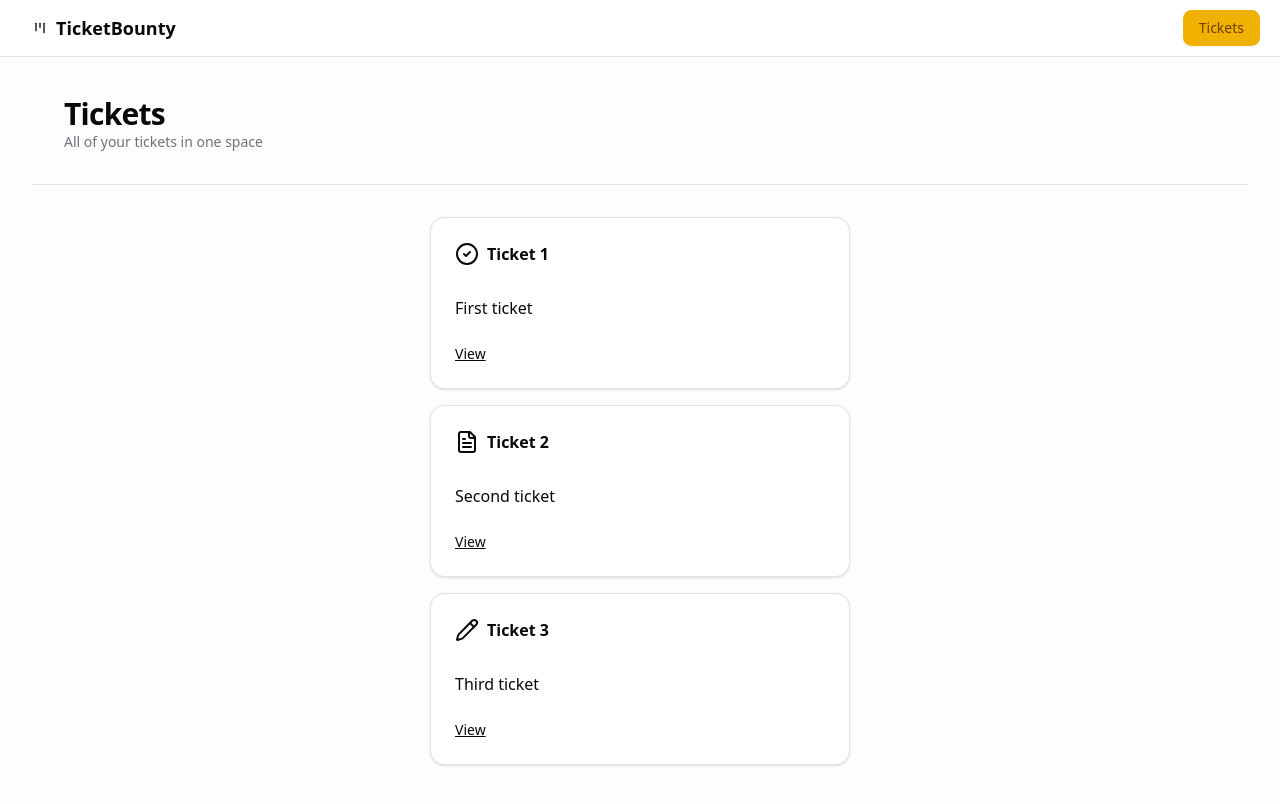
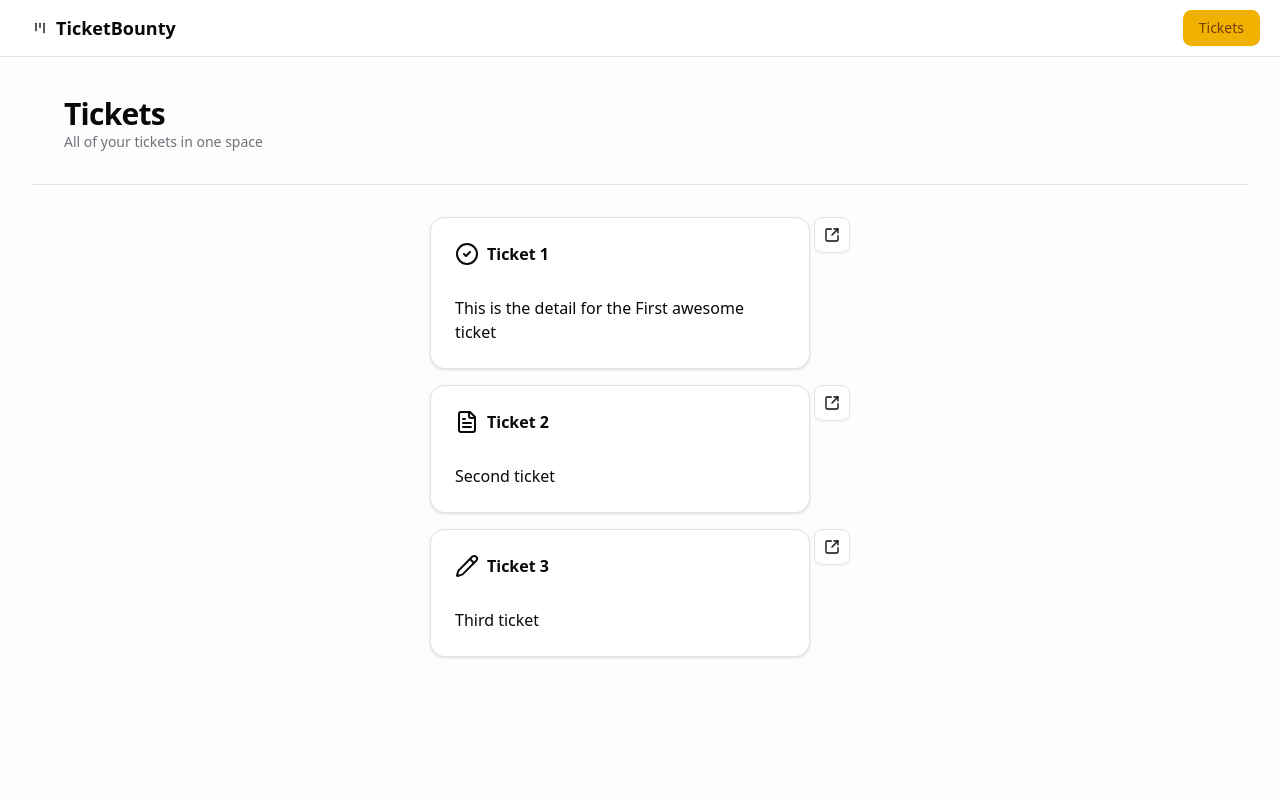
Before and after one commit to zanthrash/the-road-to-next-app, a Next.js app: page /tickets in a window 1280 px wide. Shown: the top 804 px of the page. Built offline with nearby package versions, Linux system fonts and the light colour scheme.

Commit message:
feat: enhance TicketItem component with detail view and add next-themes dependency

```diff
--- a/package.json
+++ b/package.json
@@ -17,6 +17,7 @@
     "clsx": "^2.1.1",
     "lucide-react": "^0.542.0",
     "next": "15.5.2",
+    "next-themes": "^0.4.6",
     "react": "19.1.0",
     "react-dom": "19.1.0",
     "tailwind-merge": "^3.3.1"
--- a/src/app/tickets/[ticketId]/page.tsx
+++ b/src/app/tickets/[ticketId]/page.tsx
@@ -2,6 +2,7 @@
 import { Placeholder } from "@/components/placeholder";
 import { Button } from "@/components/ui/button";
 import { initialTickets } from "@/data";
+import { TicketItem } from "@/features/ticket/component/ticket-item";
 
 type TicketPageProps = {
   params: Promise<{
@@ -28,9 +29,8 @@
   }
 
   return (
-    <div>
-      <h2 className="text-lg">{ticket.title}</h2>
-      <p className="text-sm">{ticket.content}</p>
+    <div className="flex justify-center animate-fade-from-top">
+      <TicketItem ticket={ticket} isDetail />
     </div>
   );
 };
--- a/src/data.ts
+++ b/src/data.ts
@@ -4,7 +4,7 @@
   {
     id: "1",
     title: "Ticket 1",
-    content: "First ticket",
+    content: "This is the detail for the First awesome ticket",
     status: "DONE" as const,
   },
   {
--- a/src/features/ticket/component/ticket-item.tsx
+++ b/src/features/ticket/component/ticket-item.tsx
@@ -1,22 +1,34 @@
+import { clsx } from "clsx";
+import { LucideSquareArrowOutUpRight } from "lucide-react";
 import Link from "next/link";
-import {
-  Card,
-  CardContent,
-  CardFooter,
-  CardHeader,
-  CardTitle,
-} from "@/components/ui/card";
+import { Button } from "@/components/ui/button";
+import { Card, CardContent, CardHeader, CardTitle } from "@/components/ui/card";
 import { TICKET_ICONS } from "@/features/ticket/constants";
 import { Ticket } from "@/features/ticket/types";
 import { ticketPath } from "@/paths";
 
 type TicketItemProps = {
   ticket: Ticket;
+  isDetail?: boolean;
 };
 
-export const TicketItem = ({ ticket }: TicketItemProps) => {
+export const TicketItem = ({ ticket, isDetail }: TicketItemProps) => {
+  const detailButton = (
+    <Button variant="outline" asChild size="icon">
+      <Link href={ticketPath(ticket.id)} className="text-sm">
+        <LucideSquareArrowOutUpRight className="h-4 w-4" />
+      </Link>
+    </Button>
+  );
+
   return (
-    <Card className="w-full max-w-[420px]">
+    <div
+      className={clsx("w-full flex gap-x-1", {
+        "max-w-[580px]": isDetail,
+        "max-w-[420px]": !isDetail,
+      })}
+    >
+      <Card className="w-full">
         <CardHeader>
           <CardTitle className="flex gap-x-2 items-center">
             <span>{TICKET_ICONS[ticket.status]}</span>
@@ -24,15 +36,18 @@
           </CardTitle>
         </CardHeader>
         <CardContent>
-        <span className="line-clamp-3 whitespace-break-spaces">
+          <span
+            className={clsx("whitespace-break-spaces", {
+              "line-clamp-3": !isDetail,
+            })}
+          >
             {ticket.content}
           </span>
         </CardContent>
-      <CardFooter>
-        <Link href={ticketPath(ticket.id)} className="text-sm underline">
-          View
-        </Link>
-      </CardFooter>
       </Card>
+      {isDetail ? null : (
+        <div className="flex flex-col gap-y-1">{detailButton}</div>
+      )}
+    </div>
   );
 };
```
Also changed, not shown: 1 other file (tests, documents, lock files or other folders). Lines whose indentation alone changed are shown as unchanged.
